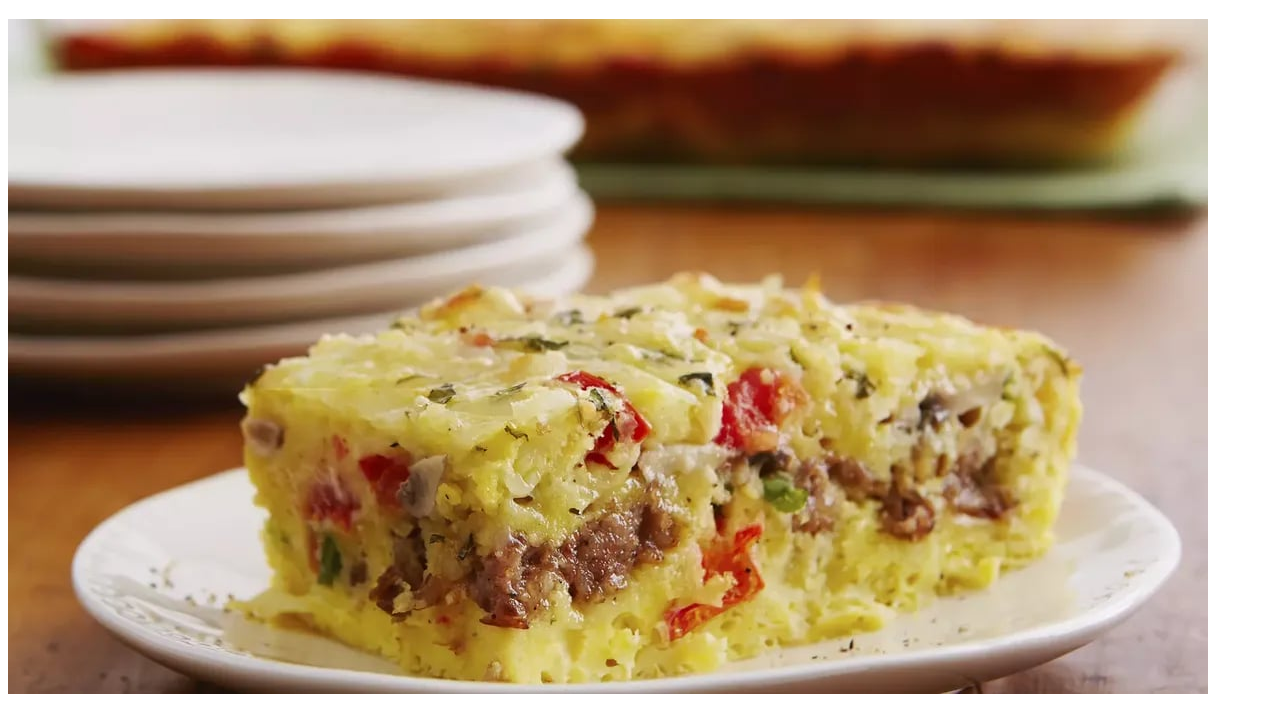
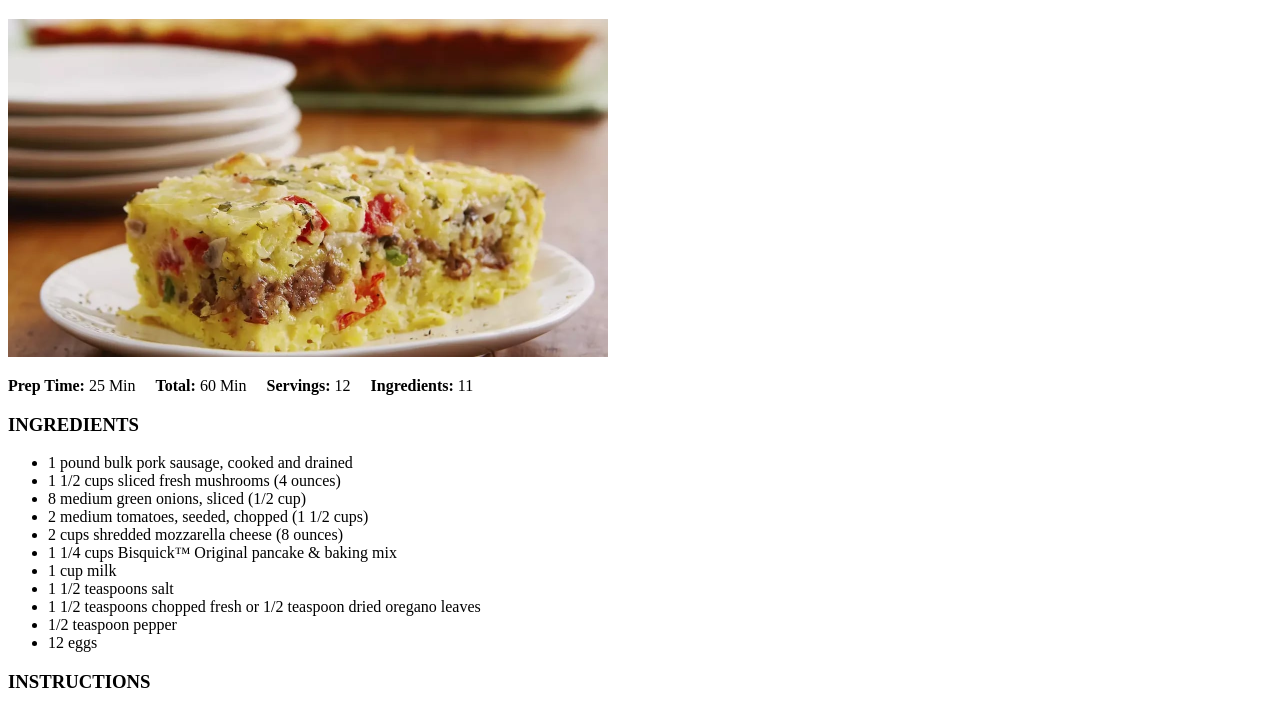
Before and after one commit to ItzEkans/odin-recipes, a plain HTML site: page site/recipes/cheesy_sausage_and_egg_bake.html in a window 1280 px wide. Shown: the part 61-770 px from the top of the page. Drawn offline with Linux system fonts and the light colour scheme.

Commit message:
Improve formatting of first recipe
Reduce image size of Cheesy Sausage and Egg Bake

Space out basic recipe info better for easier
understanding

```diff
--- a/site/recipes/cheesy_sausage_and_egg_bake.html
+++ b/site/recipes/cheesy_sausage_and_egg_bake.html
@@ -7,8 +7,8 @@
 </head>
 <body>
     <h1>Cheesy Sausage and Egg Bake</h1>
-    <img src="../images/cheesy_sausage_and_egg_bake.png">
-    <p><b>Prep Time: </b>25 Min    <b>Total: </b>60 Min    <b>Servings: </b>12    <b>Ingredients: </b>11</p>
+    <img src="../images/cheesy_sausage_and_egg_bake.png" alt="Cheesy Sausage and Egg Bake image" height="338" width="600">
+    <p><b>Prep Time: </b>25 Min&emsp; <b>Total: </b>60 Min&emsp; <b>Servings: </b>12&emsp; <b>Ingredients: </b>11</p>
     <h3>INGREDIENTS</h3>
     <ul>
         <li>1 pound bulk pork sausage, cooked and drained</li>
```
